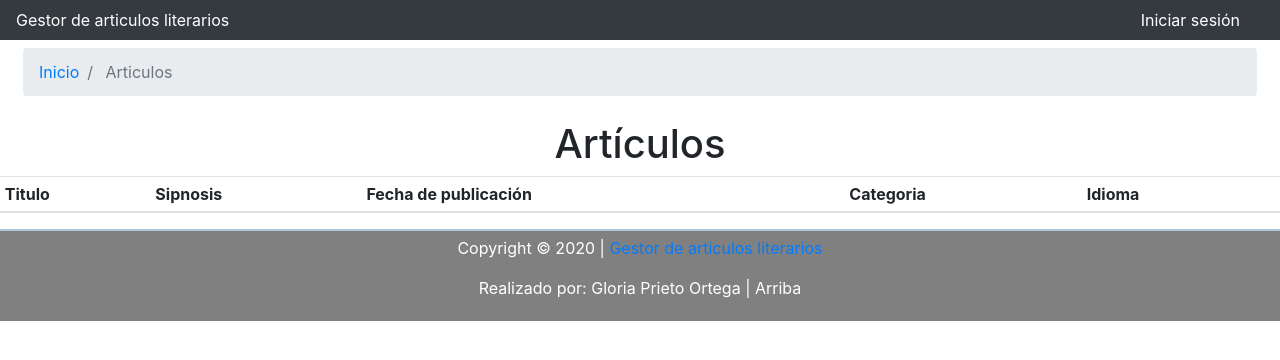
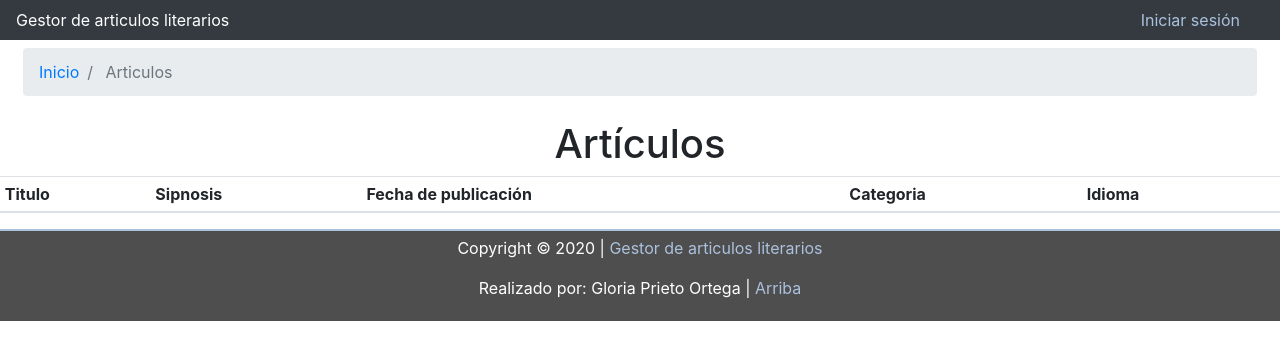
Before and after one commit to GlPrieto/literatura, a Symfony app: template templates/admin/vistaAdminArticulos.html.twig in a window 1280 px wide. Shown: the top 360 px of the page. Run offline with Twig, Linux system fonts and the light colour scheme; the template is opened without the code that fills it, so the values that code supplies are empty; some libraries are stand-ins or nearby versions.

Commit message:
formateos

```diff
--- a/public/css/style.css
+++ b/public/css/style.css
@@ -12,49 +12,66 @@
     }
 
     header {
-        background-color: gray;
+        background-color: rgb(78, 78, 78);
         color: white;
         padding: 12px 12px 2px 12px;
-        border-bottom: 5px solid lightsteelblue;
+        border-bottom: 5px solid rgb(172, 193, 221);
     }
 
     footer {
-        border-top: 2px solid lightsteelblue;
+        border-top: 2px solid rgb(172, 193, 221);
         text-align: center;
         padding: 5px 5px;
-        background-color: gray;
+        background-color: rgb(78, 78, 78);
     }
 
-    a {
-        color: lightsteelblue;
+    .inicio {
+        color: rgb(255, 255, 255);
         text-decoration: none;
     }
 
-    .enlaceFooter a {
-        color: lightsteelblue;
+    a.inicio:hover {
+        color: rgb(255, 255, 255);
         text-decoration: none;
     }
 
-    .listaArticulos {
+    .enlace {
+        color: rgb(172, 193, 221);
+        text-decoration: none;
+    }
+
+    a.enlace:hover {
+        color: rgb(172, 193, 221);
+        text-decoration: none;
+    }
+
+    .lista-articulos {
         padding: 20px;
     }
 
-    .bloqueArticulo img {
+    .bloque-articulo img {
         float: left;
         margin-right: 10px;
         width: 500px;
         height: 200px;
     }
 
-    .bloqueArticulo {
+    .bloque-articulo {
         clear: both;
         list-style: none;
         margin-bottom: 10px;
         min-height: 200px;
     }
 
-    .bloqueArticulo a {
+    .bloque-articulo a:link,
+    .bloque-articulo a:visited {
         color: rgb(0, 0, 0);
+        text-decoration: none;
+    }
+
+    .bloque-articulo a:link:active,
+    .bloque-articulo a:visited:active {
+        color: rgb(172, 193, 221);
         text-decoration: none;
     }
 
@@ -65,15 +82,19 @@
         height: 50px;
     }
 
-    .articulo-redaccion {
-        white-space: pre-wrap;
+    .articulo {
+        padding: 50px;
     }
 
-    .formulario-usuario {
-        padding-left: 350px;
+    .cover {
+        max-height: 200px;
     }
 
-    .formulario-gestor {
+    .articulo-redaccion {
+        white-space: pre-line;
+    }
+
+    .formulario-formato {
         padding: 30px;
     }
 
--- a/templates/admin/index.html.twig
+++ b/templates/admin/index.html.twig
@@ -1,19 +1,19 @@
 {% extends 'base.html.twig' %}
 
-{% block title %}Administrador{% endblock %}
+{% block title %}Administración de la página{% endblock %}
 
 {% block body %}
 
     <nav class="navbar navbar-expand-lg navbar-dark bg-dark w-100">
-        <a id="principio" title="Inicio" class="my-0 mr-md-auto font-weight-normal text-white" href="{{ path('home') }}">Gestor de articulos literarios</a>
+        <a id="principio" title="Inicio" class="my-0 mr-md-auto font-weight-normal inicio" href="{{ path('home') }}">Gestor de articulos literarios</a>
         <div class="my-2 my-md-0 mr-md-3 text-white">
             {% if is_granted('IS_AUTHENTICATED_FULLY') %}
-                <a href="{{ path('admin') }}">
+                <a class="enlace" href="{{ path('admin') }}">
                     {{ app.user.firmaUsuario }}
                 </a>
-                <a class="p-2 text-white" href="{{ path('app_logout') }}"> Desconectar</a>
+                <a class="p-2 enlace" href="{{ path('app_logout') }}"> Desconectar</a>
             {% else %}
-                <a class="p-2 text-white" href="{{ path('app_login') }}">Iniciar sesión</a>
+                <a class="p-2 enlace" href="{{ path('app_login') }}">Iniciar sesión</a>
             {% endif %}
         </div>
     </nav>
@@ -33,7 +33,7 @@
                         <li>No hay articulos</li>
                     {% endfor %}
                 <small class="d-block text-right mt-3">
-                    <a href="{{ path ('app_ver_articulos')}}">Todas las subidas</a>
+                    <a class="enlace" href="{{ path ('app_ver_articulos')}}">Todas las subidas</a>
                 </small>
             </div>
             <div class="my-3 p-3 bg-white rounded shadow-sm">
@@ -56,7 +56,7 @@
                     <li>No hay usuarios</li>
                 {% endfor %}
                 <small class="d-block text-right mt-3 border-top border-gray">
-                    <a href="{{ path ('app_ver_usuarios')}}">Todos los usuarios</a>
+                    <a class="enlace" href="{{ path ('app_ver_usuarios')}}">Todos los usuarios</a>
                 </small>
             </div>
             <div class="my-3 p-3 bg-white rounded shadow-sm">
@@ -71,7 +71,7 @@
                     <li>No hay Categorias</li>
                 {% endfor %}
                 <small class="d-block text-right mt-3">
-                    <a href="{{ path ('app_nueva_categoria')}}">Añadir categoria</a>
+                    <a class="enlace" href="{{ path ('app_nueva_categoria')}}">Añadir categoria</a>
                 </small>
             </div>
             <div class="my-3 p-3 bg-white rounded shadow-sm">
@@ -86,7 +86,7 @@
                     <li>No hay idiomas</li>
                 {% endfor %}
                 <small class="d-block text-right mt-3">
-                    <a href="{{ path ('app_nuevo_idioma')}}">Añadir idioma</a>
+                    <a class="enlace" href="{{ path ('app_nuevo_idioma')}}">Añadir idioma</a>
                 </small>
             </div>
         {% endblock %}
--- a/templates/admin/vistaAdminArticulos.html.twig
+++ b/templates/admin/vistaAdminArticulos.html.twig
@@ -30,13 +30,13 @@
         <tbody>
           {% for articulo in articulos %}
               <tr>
-                <td><a href ="{{path ('app_articulo_ver', {'id': articulo.id})}}">{{articulo.titulo}}</a></td>
+                <td><a class="enlace" href ="{{path ('app_articulo_ver', {'id': articulo.id})}}">{{articulo.titulo}}</a></td>
                 <td>{{articulo.sipnosis}}</td>
                 <td>{{articulo.fechaPublicacion|date("d-m-Y")}}</td>
                 <td>{{articulo.categoria.denominacion}}</td>
                 <td>{{articulo.idioma.denominacion}}</td>
                 <td>
-                  <a href ="{{path ('app_borrar_articulo_admin',{'id': articulo.id})}}">
+                  <a class="enlace" href ="{{path ('app_borrar_articulo_admin',{'id': articulo.id})}}">
                     Eliminar
                   </a>
                 </td>
--- a/templates/admin/vistaAdminUsuarios.html.twig
+++ b/templates/admin/vistaAdminUsuarios.html.twig
@@ -37,7 +37,7 @@
                             <td>{{usuario.nombre}}</td>
                             <td>{{usuario.apellidos}}</td>
                             <td>
-                                <a href ="{{path ('app_borrar_usuario_admin',{'id': usuario.id})}}">
+                                <a class="enlace" href ="{{path ('app_borrar_usuario_admin',{'id': usuario.id})}}">
                                     Eliminar
                                 </a>
                             </td>
--- a/templates/articulo/editarArticulo.html.twig
+++ b/templates/articulo/editarArticulo.html.twig
@@ -2,7 +2,7 @@
 {% extends 'base.html.twig' %}
 {% block title %}Edición del artículo{% endblock %}
 {% block main %}
-    <div class="formulario-gestor">
+    <div class="formulario-formato">
         <h1 class="text-center">Edición</h1>
         <hr>
         {{ form_start(editarArticuloForm) }}
--- a/templates/articulo/listaArticuloPorCategoria.html.twig
+++ b/templates/articulo/listaArticuloPorCategoria.html.twig
@@ -13,9 +13,9 @@
             </li>
         </ul>
     </nav>
-    <ul class="listaArticulos" >
+    <ul class="lista-articulos" >
         {% for articulo in articulos %}
-            <li class="bloqueArticulo">
+            <li class="bloque-articulo">
                 <div class="card">
                     <div class="card-header">
                         <h3>
--- a/templates/articulo/listaArticulos.html.twig
+++ b/templates/articulo/listaArticulos.html.twig
@@ -38,9 +38,9 @@
         </div>
     </div>
     <!--/.Carousel Wrapper-->
-    <ul class="listaArticulos" >
+    <ul class="lista-articulos" >
         {% for articulo in articulos %}
-            <li class="bloqueArticulo">
+            <li class="bloque-articulo">
                 <div class="card">
                     <div class="card-header">
                         <h3>
--- a/templates/articulo/nuevoArticulo.html.twig
+++ b/templates/articulo/nuevoArticulo.html.twig
@@ -2,7 +2,7 @@
 {% extends 'base.html.twig' %}
 {% block title %}Nuevo Articulo{% endblock %}
 {% block main %}
-    <div class="formulario-gestor">
+    <div class="formulario-formato">
         <h1 class="text-center">Rellene los campos mostrados a continuación</h1>
         <hr>
         {{ form_start(nuevoArticuloForm) }}
--- a/templates/articulo/verPerfil.html.twig
+++ b/templates/articulo/verPerfil.html.twig
@@ -11,9 +11,9 @@
         {% endif %}
         {{articulo.autor.firmaUsuario}}
     </div>
-    <ul class="listaArticulos" >
+    <ul class="lista-articulos" >
         {% for articulo in articulos %}
-            <li class='bloqueArticulo'>
+            <li class='bloque-articulo'>
                 <div class="row">
                     <div class="col-md-12 col-md-6">
                         <div class="row no-gutters border rounded overflow-hidden flex-md-row mb-4 shadow-sm h-md-250 position-relative">
--- a/templates/articulo/verPerfíl.html.twig
+++ b/templates/articulo/verPerfíl.html.twig
@@ -11,9 +11,9 @@
         {% endif %}
         {{user.firmaUsuario}}
     </div>
-    <ul class="listaArticulos" >
+    <ul class="lista-articulos" >
         {% for articulo in articulos %}
-            <li class='bloqueArticulo'>
+            <li class='bloque-articulo'>
                 <div class="row">
                     <div class="col-md-12 col-md-6">
                         <div class="row no-gutters border rounded overflow-hidden flex-md-row mb-4 shadow-sm h-md-250 position-relative">
--- a/templates/base.html.twig
+++ b/templates/base.html.twig
@@ -15,22 +15,22 @@
         {% block body %}
         <header>
             <div class="d-flex flex-column flex-md-row align-items-center p-3 px-md-4 mb-3 b">
-                <a id="principio" title="Inicio" class="my-0 mr-md-auto font-weight-normal text-white" href="{{ path('index') }}">Gestor de articulos literarios</a>
+                <a id="principio" title="Inicio" class="my-0 mr-md-auto font-weight-normal inicio" href="{{ path('index') }}">Gestor de articulos literarios</a>
                 <!--Navbar-->
                 <nav class="my-2 my-md-0 mr-md-3">
                     {% if is_granted('IS_AUTHENTICATED_FULLY') %}
                         {% if is_granted('ROLE_ADMIN') %}
-                            <a href="{{ path('admin') }}">
+                            <a class="enlace" href="{{ path('admin') }}">
                                 {{ app.user.firmaUsuario }}
                             </a>
                         {% else %}
                             {{ app.user.firmaUsuario }}
                         {% endif %}
-                        <a class="p-2 text-white" href="{{ path('app_nuevo_articulo')}}">Añadir artículo</a>
-                        <a class="p-2 text-white" href="{{ path('app_logout') }}"> Desconectar</a>
+                        <a class="p-2 enlace" href="{{ path('app_nuevo_articulo')}}">Añadir artículo</a>
+                        <a class="p-2 enlace" href="{{ path('app_logout') }}"> Desconectar</a>
                     {% else %}
-                        <a class="p-2 text-white" href="{{ path('app_login') }}">Iniciar sesión</a>
-                        <a class="p-2 text-white" href="{{ path('app_register') }}">Registrarse</a>
+                        <a class="p-2 enlace" href="{{ path('app_login') }}">Iniciar sesión</a>
+                        <a class="p-2 enlace" href="{{ path('app_register') }}">Registrarse</a>
                     {% endif %}
                 </nav>
                 <!--/.Navbar-->
@@ -55,8 +55,8 @@
             </script>
         {% endblock %}
         <footer id="footer" class="w-100 text-center text-white">
-            <p>Copyright © 2020 | <span><a class="enlaceFooter my-0 mr-md-auto font-weight-normal" href="{{ path('index') }}">Gestor de articulos literarios</a></span>
-    	    <p>Realizado por: Gloria Prieto Ortega | <a class="text-white" href="#principio">Arriba</a><p>
+            <p>Copyright © 2020 | <span><a class="my-0 mr-md-auto font-weight-normal enlace" href="{{ path('index') }}">Gestor de articulos literarios</a></span>
+    	    <p>Realizado por: Gloria Prieto Ortega | <a class="enlace" href="#principio">Arriba</a><p>
         </footer>
     </body>
 </html>
--- a/templates/categoria/nuevaCategoria.html.twig
+++ b/templates/categoria/nuevaCategoria.html.twig
@@ -16,7 +16,7 @@
             </nav>
         </div>
     </div>
-    <div class="formulario-gestor">
+    <div class="formulario-formato">
     <h1 class="text-center">Rellene los campos mostrados a continuación</h1>
     <hr>
         {{ form_start(nuevaCategoriaForm) }}
--- a/templates/idioma/nuevoIdioma.html.twig
+++ b/templates/idioma/nuevoIdioma.html.twig
@@ -16,7 +16,7 @@
             </nav>
         </div>
     </div>
-    <div class="formulario-gestor">
+    <div class="formulario-formato">
     <h1 class="text-center">Rellene los campos mostrados a continuación</h1>
     <hr>
         {{ form_start(nuevoIdiomaForm) }}
--- a/templates/registration/register.html.twig
+++ b/templates/registration/register.html.twig
@@ -3,9 +3,9 @@
 {% block title %}Formulario de registro{% endblock %}
 
 {% block main %}
+    <div class="formulario-formato">
     <h1 class="text-center">Registro</h1>
     <hr>
-    <div class="formulario-usuario row m-2 d-flex">
     {{ form_start(registrationForm) }}
         {{ form_row(registrationForm.email) }}
         {{ form_row(registrationForm.nombre) }}
```
Also changed, not shown: templates/articulo/verArticulo.html.twig (+58 -20 lines), templates/security/login.html.twig (+9 -7 lines). Lines whose indentation alone changed are shown as unchanged.
